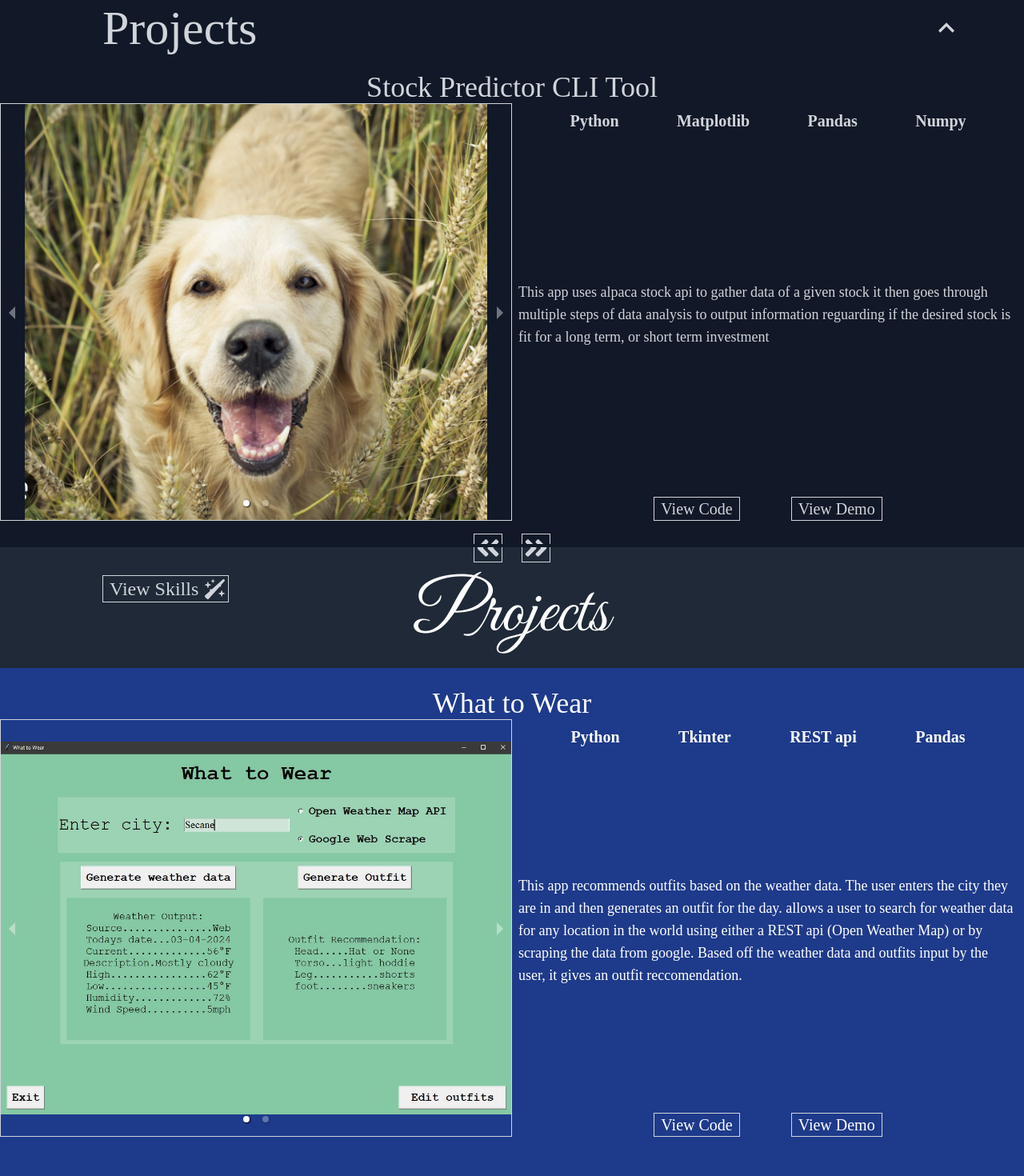
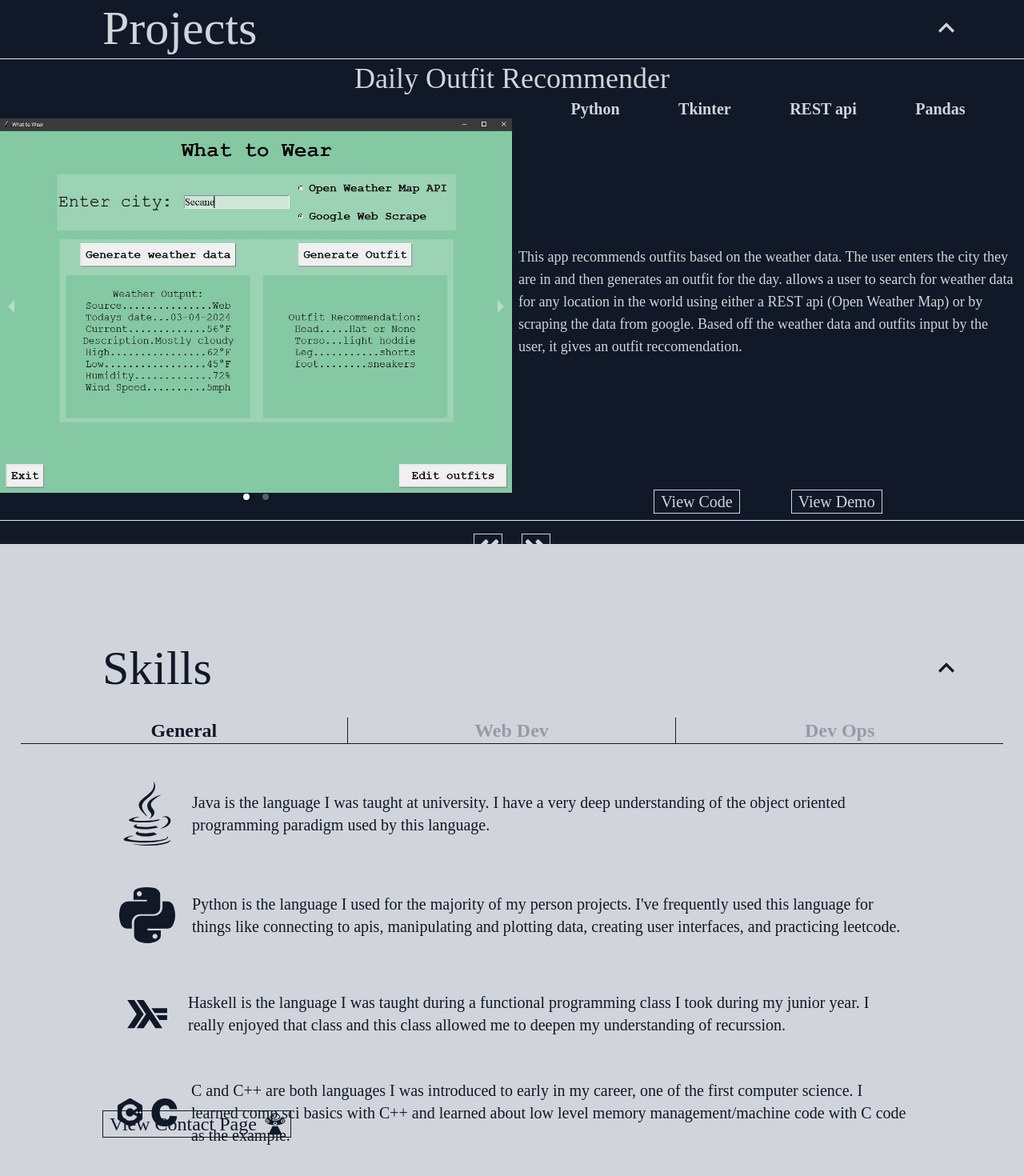
Before and after one commit to Andrew-Lodise/Portfolio, a React (Create React App) app: page / in a window 1280 px wide. Shown: the part 920-2390 px from the top of the page at 80% size. Built offline with nearby package versions, Linux system fonts and the light colour scheme.

Commit message:
all pages have modern styling

```diff
--- a/src/App.js
+++ b/src/App.js
@@ -3,7 +3,6 @@ import Navbar from "./components/navbar";
 import Home from "./components/Home";
 import Contact from "./components/Contact";
 import Projects from "./components/Projects";
-import Projects2 from "./components/Projects2";
 import Skills from "./components/Skills"
 
 function App() {
@@ -11,7 +10,6 @@ function App() {
     <div>
       <Navbar />
       <Home />
-      <Projects2 />
       <Projects />
       <Skills />
       <Contact />
--- a/src/components/ImageCarousel.jsx
+++ b/src/components/ImageCarousel.jsx
@@ -7,10 +7,11 @@ const ImageCarousel = ({ images }) => {
     <Carousel showThumbs={false} infiniteLoop={true} showStatus={false}
     className='w-full flex justify-center h-full'>
       {images.map((image, index) => (
-        <div key={index} className=' relative z-0 h-[350px] md:h-[400] lg:h-[520px]
-        w-full flex justify-center '>
+        <div key={index} className=' relative z-0 max-h-[350px]
+        md:h-[520px] md:max-h-none
+        w-full flex justify-center'>
           <img src={image} alt={`Slide ${index + 1}`}
-          className='relative w-auto h-auto object-contain'/>
+          className='relative w-auto h-auto object-contain '/>
         </div>
       ))}
     </Carousel>
--- a/src/components/ProjectItem.jsx
+++ b/src/components/ProjectItem.jsx
@@ -3,19 +3,20 @@ import ImageCarousel from './ImageCarousel'
 
 const ProjectItem = ({title, images, tech, description, codeLink, demoLink}) => {
   return (
-    <div className='mt-4 flex justify-evenly w-full flex-shrink-0'>
+    <div className=' flex justify-evenly w-full flex-shrink-0 border-y-[1px] pb-2
+    mt-2'>
         <div name="project-item" className='w-full
         '>
-          <h3 name="title" className='text-2xl lg:text-4xl text-center mt-2 '>
+          <h3 name="title" className='text-2xl lg:text-4xl text-center py-1'>
             {title}
           </h3>
-          <div name="otherThanTitle" className='flex flex-col md:flex-row w-full'>
-            <div name="img" className='md:w-1/2 border-[1px] border-gray-300 flex justify-center'>
+          <div name="otherThanTitle" className='flex flex-col md:flex-row w-full '>
+            <div name="img" className='md:w-1/2  flex justify-center'>
               <ImageCarousel images={images} />
             </div>
 
-            <div className='md:w-1/2 flex flex-col '>
-              <div className='py-2 flex justify-evenly  border-gray-300 text-md
+            <div className='md:w-1/2 flex flex-col'>
+              <div className='flex justify-evenly  border-gray-300 text-md
               lg:text-xl'>
               {tech.map(item => (
                 <span className='font-semibold'>
@@ -24,16 +25,16 @@ const ProjectItem = ({title, images, tech, description, codeLink, demoLink}) =>
               ))}
               </div>
               <p className=' flex-grow flex text-xs lg:text-lg xl:text-lg
-              h-[120px] md:max-h-none px-2 overflow-hidden lg:items-center'>
+              h-[120px] md:max-h-none px-2 overflow-hidden md:items-center'>
                 {description}
               </p>
 
               <div className='w-full flex justify-center gap-x-[10%] lg:text-xl mt-2'>
-                <a href={codeLink} className='border-[1px] border-gray-300
+                <a href={codeLink} target='_' className='border-[1px] border-gray-300
                 px-2 hover:text-gray-900 hover:bg-gray-300 duration-200'>
                   View Code
                 </a>
-                <a href={demoLink} className='border-[1px] border-gray-300
+                <a href={demoLink} target='_' className='border-[1px] border-gray-300
                 px-2 hover:text-gray-900 hover:bg-gray-300 duration-200'>
                   View Demo
                 </a>
--- a/src/components/Projects.jsx
+++ b/src/components/Projects.jsx
@@ -1,20 +1,45 @@
 import React from 'react'
 import ProjectItem from './ProjectItem'
+import {useState} from 'react'
 import ProjectList from '../data/ProjectList'
+import {Link} from "react-scroll"
+import { FaWandSparkles } from "react-icons/fa6";
+import { FaAngleDoubleLeft, FaAngleDoubleRight } from "react-icons/fa";
+import { MdKeyboardArrowUp } from "react-icons/md";
+
 
 const Projects = () => {
+  const [projectIndex, setProjectIndex] = useState(0)
+  function showNextProject() {
+    setProjectIndex(index => {
+      if (index === ProjectList.length -1) return 0
+      return index + 1
+    })
+  }
+
+  function showPrevProject() {
+    setProjectIndex(index => {
+      if (index === 0) return ProjectList.length - 1
+      return index - 1
+    })
+  }
+
   return (
-    <div name="projects" className='w-full h-screen bg-gray-800 text-white flex flex-col
-    items-center'>
+    <div name="projects" className='w-full h-screen bg-gray-900 text-gray-300 flex
+    flex-col items-center'>
+      <h1 className='self-start text-6xl pt-[125px] pl-[10%]' >
+        Projects
+      </h1>
 
-      <div name='title/heading' className='w-full border-t-4 border-gray-900'>
-        <h1 className='text-[60px] md:text-[80px] lg:text-[90px] font-greatVibes
-        pt-4 text-center'>
-          Projects
-        </h1>
+      <div name="backtotop" className='absolute mt-[135px] right-[6%] hover:bg-gray-300
+      hover:text-gray-900 cursor-pointer'>
+        <Link to="home" spy={true} smooth={true} duration={500}>
+          <MdKeyboardArrowUp size={40}/>
+        </Link>
       </div>
 
-      <div className='w-full h-full flex bg-blue-900 relative'>
+      <div className='w-full flex relative ease-in-out duration-500'
+      style={{translate: `${-100 * projectIndex}%`}}>
       {ProjectList.map(project => (
           <ProjectItem
           key={project}
@@ -26,6 +51,31 @@ const Projects = () => {
           demoLink={project.demoLink}/>
         ))}
       </div>
+
+
+      <div className='text-4xl text-gray-300 flex gap-x-2 mt-2'>
+        <FaAngleDoubleLeft onClick={showPrevProject}
+        className='border-[1px] border-gray-300 m-2
+        hover:text-gray-900 hover:bg-gray-300 duration-200 cursor-pointer'
+        />
+        <FaAngleDoubleRight onClick={showNextProject}
+        className='border-[1px] border-gray-300 m-2
+        hover:text-gray-900 hover:bg-gray-300 duration-200 cursor-pointer'/>
+      </div>
+
+      <div name='footer' className='w-full h-[100px] mt-auto
+      flex flex-col'>
+        <Link to="skills" spy={true} smooth={true} duration={500}
+        className='group text-2xl flex items-center self-start border-[1px] border-gray-300
+        cursor-pointer ml-[2%] md:ml-[10%] mt-2 text-gray-300 hover:bg-gray-300
+        hover:text-gray-900 pr-1 mb-8'>
+          <h4 className='px-2'>
+            View Skills
+          </h4>
+          <FaWandSparkles size={25} className='transition-transform group-hover:rotate-[495deg]
+          duration-700'/>
+        </Link>
+      </div>
     </div>
   )
 }
--- a/src/components/Projects2.jsx
+++ /dev/null
@@ -1,84 +0,0 @@
-import React from 'react'
-import ProjectItem from './ProjectItem'
-import {useState} from 'react'
-import ProjectList from '../data/ProjectList'
-import ImageCarousel from './ImageCarousel'
-import {Link} from "react-scroll"
-import { FaWandSparkles } from "react-icons/fa6";
-import { FaAngleDoubleLeft, FaAngleDoubleRight } from "react-icons/fa";
-import { MdKeyboardArrowUp } from "react-icons/md";
-
-
-const Projects2 = () => {
-  const [projectIndex, setProjectIndex] = useState(2)
-  function showNextProject() {
-    setProjectIndex(index => {
-      if (index === ProjectList.length -1) return 0
-      return index + 1
-    })
-  }
-
-  function showPrevProject() {
-    setProjectIndex(index => {
-      if (index === 0) return ProjectList.length - 1
-      return index - 1
-    })
-  }
-
-  return (
-    <div name="projects" className='w-full h-screen bg-gray-900 text-gray-300 flex
-    flex-col items-center'>
-      <h1 className='self-start text-6xl pt-[125px] pl-[10%]' >
-        Projects
-      </h1>
-
-      <div name="backtotop" className='absolute mt-[135px] right-[6%] hover:bg-gray-300
-      hover:text-gray-900 cursor-pointer'>
-        <Link to="home" spy={true} smooth={true} duration={500}>
-          <MdKeyboardArrowUp size={40}/>
-        </Link>
-      </div>
-
-      <div className='w-full flex relative ease-in-out duration-500'
-      style={{translate: `${-100 * projectIndex}%`}}>
-      {ProjectList.map(project => (
-          <ProjectItem
-          key={project}
-          images={project.images}
-          title={project.title}
-          tech={project.tech}
-          description={project.description}
-          codeLink={project.codeLink}
-          demoLink={project.demoLink}/>
-        ))}
-      </div>
-
-
-      <div className='text-4xl text-gray-300 flex gap-x-2 mt-2'>
-        <FaAngleDoubleLeft onClick={showPrevProject}
-        className='border-[1px] border-gray-300 m-2
-        hover:text-gray-900 hover:bg-gray-300 duration-200 cursor-pointer'
-        />
-        <FaAngleDoubleRight onClick={showNextProject}
-        className='border-[1px] border-gray-300 m-2
-        hover:text-gray-900 hover:bg-gray-300 duration-200 cursor-pointer'/>
-      </div>
-
-      <div name='footer' className='w-full h-[100px] mt-auto
-      flex flex-col'>
-        <Link to="skills" spy={true} smooth={true} duration={500}
-        className='group text-2xl flex items-center self-start border-[1px] border-gray-300
-        cursor-pointer ml-[2%] md:ml-[10%] mt-2 text-gray-300 hover:bg-gray-300
-        hover:text-gray-900 pr-1 mb-8'>
-          <h4 className='px-2'>
-            View Skills
-          </h4>
-          <FaWandSparkles size={25} className='transition-transform group-hover:rotate-[495deg]
-          duration-700'/>
-        </Link>
-      </div>
-    </div>
-  )
-}
-
-export default Projects2
--- a/src/components/Sidebar.jsx
+++ /dev/null
@@ -1,36 +0,0 @@
-import React from 'react'
-import { FaGithub } from "react-icons/fa";
-import { FaLinkedin } from "react-icons/fa";
-import { IoDocumentTextOutline } from "react-icons/io5";
-
-const Sidebar = () => {
-
-  return (
-    <div className='hidden  md:block md:bg-gray-900 md:text-white relative z-40'>
-        <div className={'fixed top-[20%] flex flex-col left-0 text-3xl py-3'}>
-          <ul className='text-[#319795]'>
-            <li className='flex items-center justify-between w-[200px] ml-[-150px] hover:ml-[-40px]
-            my-2 border-4 border-[#319795] px-2  pl-10 duration-200
-            bg-gray-900 shadow-lg shadow-gray-950 '>
-              <a href="https://github.com/Andrew-Lodise" target='_'>Github</a>
-              <FaGithub/>
-            </li>
-            <li className='flex items-center justify-between w-[250px] ml-[-150px] hover:ml-[-40px]
-            my-2 border-4 border-[#319795] px-2  pl-10 duration-200
-            bg-gray-900 shadow-lg shadow-gray-950 '>
-              <a href="https://www.linkedin.com/in/andrew-lodise/" target='_'>Linkedin</a>
-              <FaLinkedin/>
-            </li>
-            <li className='flex items-center justify-between w-[230px] ml-[-180px] hover:ml-[-40px]
-            my-2 border-2 border-blue-300 px-2 rounded-full text-blue-300 pl-10 duration-200
-            bg-gray-900 shadow-lg shadow-gray-950 '>
-              <a href="http://tinyurl.com/5n7nw8xn" target="_blank" rel="noreferrer">Resume</a>
-              <IoDocumentTextOutline />
-            </li>
-          </ul>
-        </div>
-    </div>
-  )
-}
-
-export default Sidebar
--- a/src/data/ProjectList.js
+++ b/src/data/ProjectList.js
@@ -1,6 +1,6 @@
 const ProjectList = [
   {
-    title: 'What to Wear',
+    title: 'Daily Outfit Recommender',
     images: ["/assets/wtw1.jpg", "/assets/wtw2.jpg"],
     tech: ['Python', 'Tkinter', 'REST api', 'Pandas'],
     description: `This app recommends outfits based on the weather data.
```
